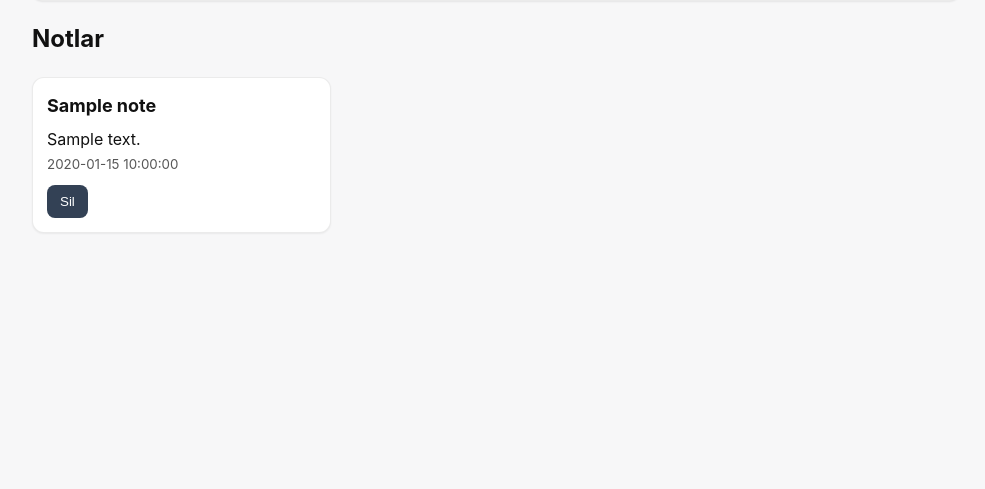
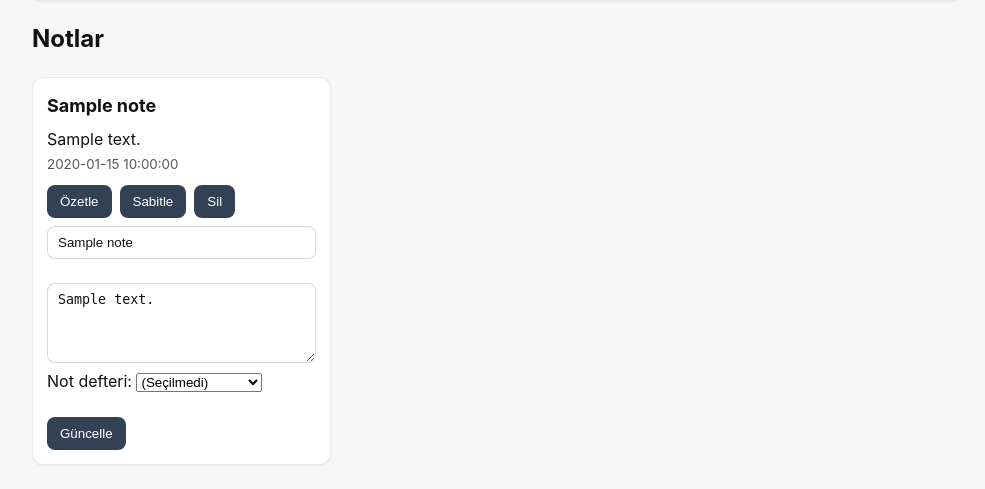
Before and after one commit to minasenel/notes-postgresql, a Flask app: page /notebook/1 in a window 1280 px wide. Shown: the part 491-980 px from the top of the page, without its empty margins (144-1129 px from the left). Before the commit the page ends 724 px from the top, so only its background shows below. Run offline with Flask 3, Linux system fonts and the light colour scheme; the visitor is signed in with stand-in values (Sample User, id 1); a database or web service that is not in the repository returns one stand-in record (values such as "Sample title"); some libraries are stand-ins or nearby versions.

Commit message:
add summary modals

```diff
--- a/templates/notebook_notes.html
+++ b/templates/notebook_notes.html
@@ -39,14 +39,38 @@
         <div class="grid">
             {% for note in notes %}
             <div class="card">
-                <h3>{{ note[1] }}</h3>
+                <h3>
+                    {% if note[4] %}📌 {% endif %}
+                    {{ note[1] }}
+                </h3>
                 <p>{{ note[2] }}</p>
                 <small>{{ note[3] }}</small>
                 <div class="card-actions">
+                    <button type="button" class="btn btn-primary summarize-btn" data-note-id="{{ note[0] }}">Özetle</button>
+                    <form method="POST" action="/notes/{{ note[0] }}/pin">
+                        <button type="submit">{% if note[4] %}Kaldır{% else %}Sabitle{% endif %}</button>
+                    </form>
                     <form method="POST" action="/notes/{{ note[0] }}/delete">
                         <button type="submit">Sil</button>
                     </form>
                 </div>
+                <form method="POST" action="/notes/{{ note[0] }}/update" style="margin-top:8px;">
+                    <input type="text" name="title" value="{{ note[1] }}" required>
+                    <br><br>
+                    <textarea name="content" required>{{ note[2] }}</textarea>
+                    <br>
+                    {% if notebooks and notebooks|length > 0 %}
+                    <label for="notebook_id_{{ note[0] }}">Not defteri:</label>
+                    <select name="notebook_id" id="notebook_id_{{ note[0] }}">
+                        <option value="">(Seçilmedi)</option>
+                        {% for nb in notebooks %}
+                            <option value="{{ nb[0] }}" {% if note[5] == nb[0] %}selected{% endif %}>{{ nb[1] }}</option>
+                        {% endfor %}
+                    </select>
+                    <br><br>
+                    {% endif %}
+                    <button type="submit">Güncelle</button>
+                </form>
             </div>
             {% else %}
             <p>Bu not defterinde henüz not yok.</p>
@@ -54,17 +78,31 @@
         </div>
     </div>
 
-    <script src="/static/script.js"></script>
-    <!-- Reuse the confirm modal scaffold in case we add actions later -->
+    <!-- Confirm Modal -->
     <div id="confirm-modal" class="modal-overlay" aria-hidden="true">
         <div class="modal" role="dialog" aria-modal="true" aria-labelledby="confirm-title">
-            <h4 id="confirm-title">Onay</h4>
-            <p>Bu işlemi onaylıyor musunuz?</p>
+            <h4 id="confirm-title">Silinsin mi?</h4>
+            <p>Bu işlemi geri alamazsınız.</p>
             <div class="row">
                 <button type="button" class="btn btn-secondary" data-dismiss>Vazgeç</button>
-                <button type="button" class="btn btn-primary" data-confirm>Onayla</button>
+                <button type="button" class="btn btn-primary" data-confirm>Sil</button>
             </div>
         </div>
     </div>
+
+    <!-- Summary Modal -->
+    <div id="summary-modal" class="modal-overlay" aria-hidden="true">
+        <div class="modal" role="dialog" aria-modal="true" aria-labelledby="summary-title">
+            <h4 id="summary-title">Not Özeti</h4>
+            <div id="summary-content">
+                <div class="loading">Özet oluşturuluyor...</div>
+            </div>
+            <div class="row">
+                <button type="button" class="btn btn-secondary" data-dismiss-summary>Kapat</button>
+            </div>
+        </div>
+    </div>
+
+    <script src="/static/script.js"></script>
 </body>
 </html>
```
